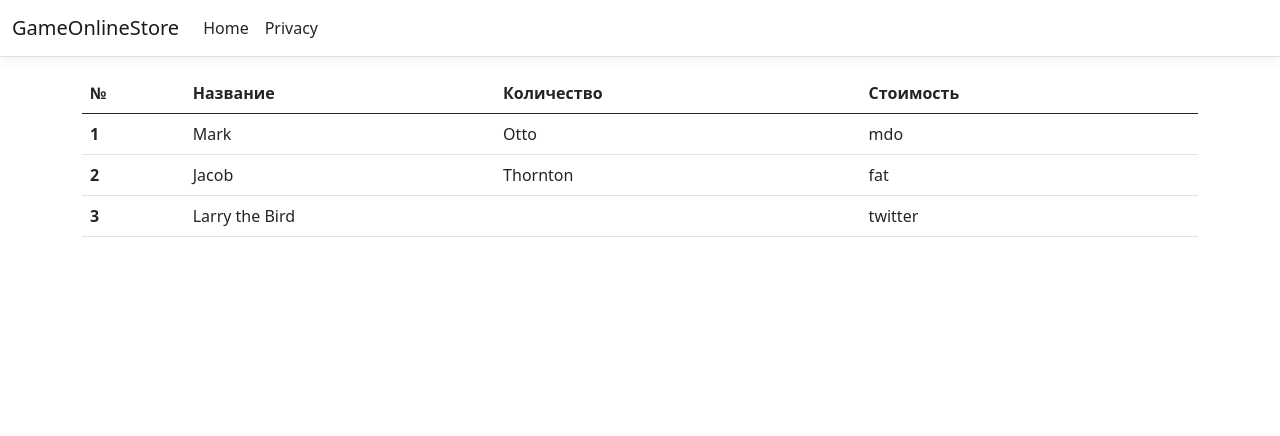
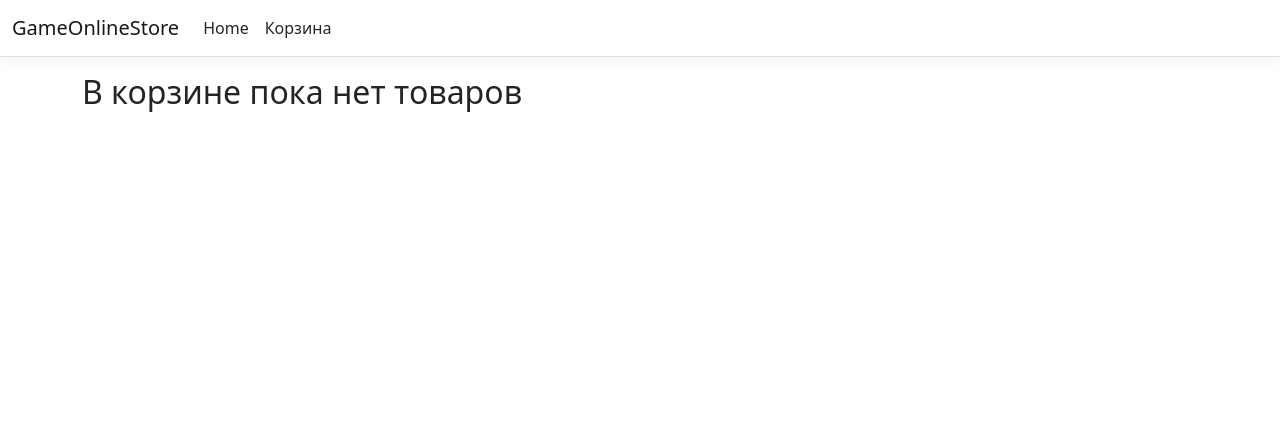
Before and after one commit to Chvakson/OnlineShopWebApplication, an ASP.NET Core app: page /Cart in a window 1280 px wide. Shown: the top 436 px of the page. Run offline with ASP.NET Core 8, Linux system fonts and the light colour scheme; style sheets or scripts are compiled from the project's sources.

Commit message:
Add a cart. Add an ability to add a product to a cart

```diff
--- a/GameOnlineStore/Controllers/CartController.cs
+++ b/GameOnlineStore/Controllers/CartController.cs
@@ -1,4 +1,6 @@
+using Microsoft.AspNetCore.Identity;
 using Microsoft.AspNetCore.Mvc;
+using OnlineShopWebApplication;
 
 
 namespace GameOnlineStore.Controllers
@@ -7,20 +9,40 @@ namespace GameOnlineStore.Controllers
     public class CartController : Controller
     {
         private readonly IProductsStorage productsStorage;
+        private readonly ICartsStorage cartsStorage;
 
-        public CartController(IProductsStorage productsStorage)
+        public CartController(IProductsStorage productsStorage, ICartsStorage cartsStorage)
         {
             this.productsStorage = productsStorage;
+            this.cartsStorage = cartsStorage;
         }
 
         public IActionResult Index()
         {
-            return View();
+            var cart = cartsStorage.TryGetByUserId(Constants.UserId);
+            return View(cart);
         }
 
         public IActionResult Add(int productId)
         {
             var product = productsStorage.TryGetById(productId);
+            cartsStorage.Add(product, Constants.UserId);
+
+            return RedirectToAction("Index");
+        }
+
+        public IActionResult Remove(int productId)
+        {
+            var product = productsStorage.TryGetById(productId);
+            cartsStorage.Remove(product, Constants.UserId);
+
+            return RedirectToAction("Index");
+        }
+
+        public IActionResult Clear()
+        {
+            cartsStorage.Clear(Constants.UserId);
+
             return RedirectToAction("Index");
         }
     }
--- a/GameOnlineStore/Program.cs
+++ b/GameOnlineStore/Program.cs
@@ -4,6 +4,7 @@ var builder = WebApplication.CreateBuilder(args);
 
 builder.Services.AddControllersWithViews();
 builder.Services.AddSingleton<IProductsStorage, ProductsInMemoryStorage>();
+builder.Services.AddSingleton<ICartsStorage, CartsInMemoryStorage>();
 // Add services to the container.
 
 
--- a/GameOnlineStore/Views/Cart/Index.cshtml
+++ b/GameOnlineStore/Views/Cart/Index.cshtml
@@ -1,31 +1,40 @@
+@model Cart
 
 
+@{
+    if (Model == null || Model.Items.Count == 0)
+    {
+        <h2>В корзине пока нет товаров</h2>
+    }
+
+    else
+    {
         <table class="table">
             <thead>
                 <tr>
                     <th scope="col">№</th>
                     <th scope="col">Название</th>
+                    <th scope="col">Цена</th>
                     <th scope="col">Количество</th>
                     <th scope="col">Стоимость</th>
                 </tr>
             </thead>
             <tbody>
+                @for (int i = 0; i < Model.Items.Count; i++)
+                {
                     <tr>
-            <th scope="row">1</th>
-            <td>Mark</td>
-            <td>Otto</td>
-            <td>mdo</td>
+                        <th scope="row">@(i + 1)</th>
+                        <td>@Model.Items[i].Product.Name</td>
+                        <td>@Model.Items[i].Product.Cost ₽</td>
+                        <td>
+                            <img src="../img/icons/remove_circle_outline_black_24dp.svg" style="cursor:pointer" onclick="window.location.href='/cart/remove?productId=@Model.Items[i].Product.Id'" alt="Alternate Text" />
+                            @Model.Items[i].Amount
+                            <img src="../img/icons/add_circle_outline_black_24dp.svg" style="cursor:pointer" onclick="window.location.href='/cart/add?productId=@Model.Items[i].Product.Id'" alt="Alternate Text" />
+                        </td>
+                        <td>@Model.Items[i].Cost ₽</td>
                     </tr>
-        <tr>
-            <th scope="row">2</th>
-            <td>Jacob</td>
-            <td>Thornton</td>
-            <td>fat</td>
-        </tr>
-        <tr>
-            <th scope="row">3</th>
-            <td colspan="2">Larry the Bird</td>
-            <td>twitter</td>
-        </tr>
+                }
             </tbody>
         </table>
+    }
+}
--- a/GameOnlineStore/Views/Product/Index.cshtml
+++ b/GameOnlineStore/Views/Product/Index.cshtml
@@ -8,7 +8,10 @@
             <div class="card-body text-secondary">
                 <img src="@Url.Content(Model.ImgPath)" class="card-img-top" alt="...">
                 <p class="card-text">Цена: @Model.Cost р.</p>
-                <button class="btn btn-dark">Добавить в корзину</button>
+                <div style="display:flex">
+                    <button class="btn btn-dark" style="margin-right:10px">Добавить в корзину</button>
+                    <button class="btn btn-dark">Продожить покупки</button>
+                </div>
             </div>
         </div>
     </div>
--- a/GameOnlineStore/Views/Shared/_Layout.cshtml
+++ b/GameOnlineStore/Views/Shared/_Layout.cshtml
@@ -23,7 +23,7 @@
                             <a class="nav-link text-dark" asp-area="" asp-controller="Home" asp-action="Index">Home</a>
                         </li>
                         <li class="nav-item">
-                            <a class="nav-link text-dark" asp-area="" asp-controller="Home" asp-action="Privacy">Privacy</a>
+                            <a class="nav-link text-dark" asp-area="" asp-controller="Cart" asp-action="Index">Корзина</a>
                         </li>
                     </ul>
                 </div>
```
Also changed, not shown: GameOnlineStore/CartsInMemoryStorage.cs (+64 -2 lines), GameOnlineStore/Constants.cs (added, +7 -0 lines), GameOnlineStore/ICartsStorage.cs (added, +12 -0 lines), GameOnlineStore/ProductsInMemoryStorage.cs (+40 -10 lines), GameOnlineStore/wwwroot/img/icons/add_circle_outline_black_24dp.svg (added), GameOnlineStore/wwwroot/img/icons/home_black_24dp.svg (added), GameOnlineStore/wwwroot/img/icons/remove_circle_outline_black_24dp.svg (added), GameOnlineStore/wwwroot/img/icons/shopping_cart_black_24dp.svg (added). Lines whose indentation alone changed are shown as unchanged.
